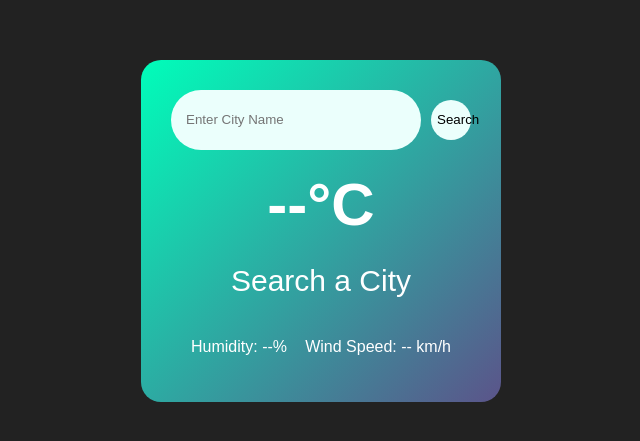
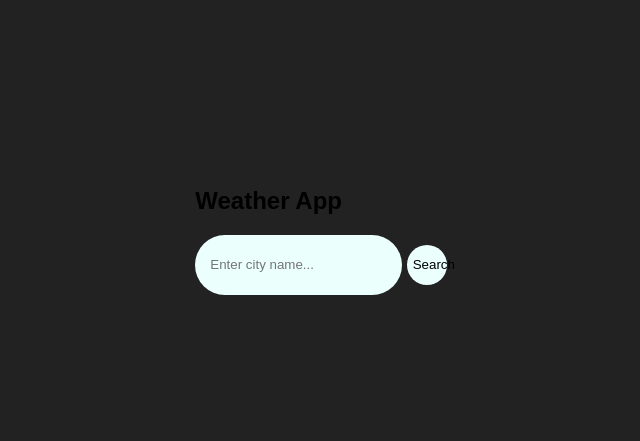
Before and after one commit to gutturLikhita2006/Weather-app, a plain HTML site: page index.html in a window 1280 px wide. Shown: the part 169-610 px from the top of the page, without its empty margins (319-959 px from the left). Drawn offline with Linux system fonts and the light colour scheme.

Commit message:
Update index.html

```diff
--- a/index.html
+++ b/index.html
@@ -7,20 +7,25 @@
     <link rel="stylesheet" href="style.css">
 </head>
 <body>
-    <div class="card">
-        <div class="search">
-            <input type="text" placeholder="Enter City Name" spellcheck="false">
-            <button>Search</button>
+    <div class="weather-card">
+        <h2>Weather App</h2>
+        <div class="search-box">
+            <input type="text" id="cityInput" placeholder="Enter city name...">
+            <button id="searchBtn">Search</button>
         </div>
-        <div class="weather">
-            <h1 class="temp">--°C</h1>
-            <h2 class="city">Search a City</h2>
+
+        <div id="weatherInfo" style="display: none;">
+            <h1 id="cityName">City</h1>
+            <p id="description">Description</p>
+            <h2 id="temp">--°C</h2>
             <div class="details">
-                <p>Humidity: <span class="humidity">--%</span></p>
-                <p>Wind Speed: <span class="wind">-- km/h</span></p>
+                <span>Humidity: <b id="humidity">--%</b></span> |
+                <span>Wind: <b id="wind">-- km/h</b></span>
             </div>
         </div>
+        <p id="errorMessage" style="color: red; display: none;">City not found!</p>
     </div>
+
     <script src="script.js"></script>
 </body>
 </html>
```
